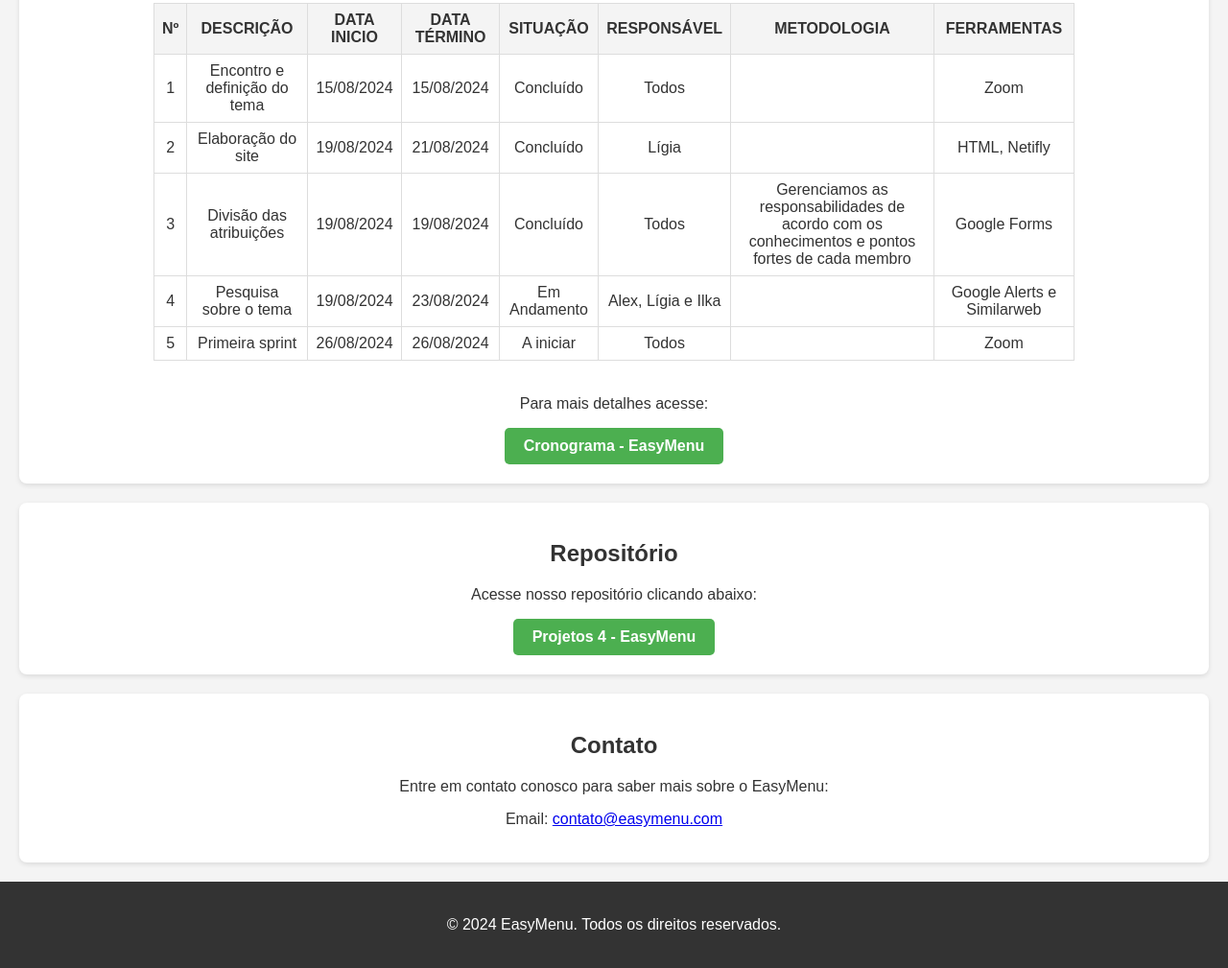
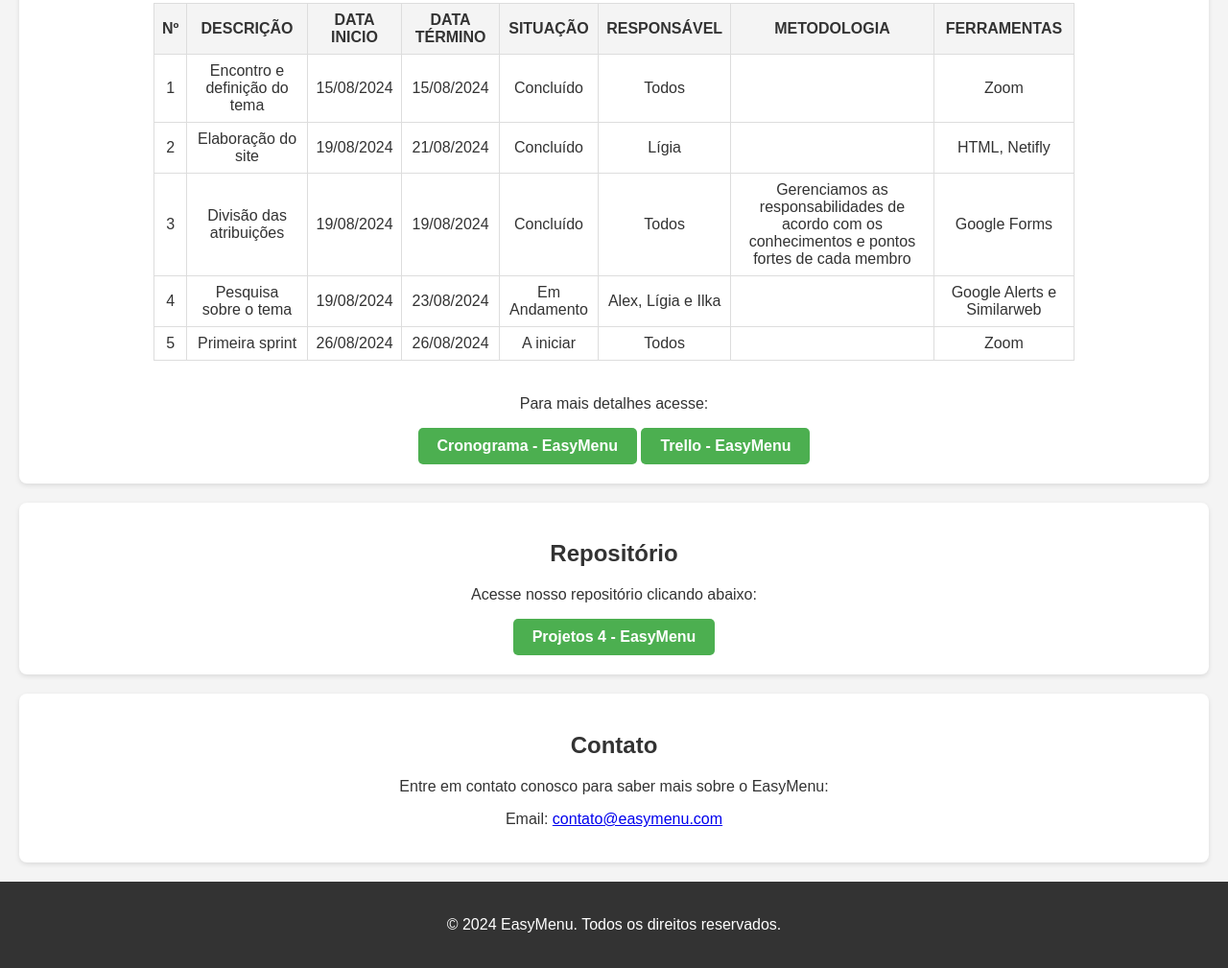
Before and after one commit to ligiaboliveira/site-easy-menu, a plain HTML site: page index.html in a window 1280 px wide. Shown: the part 2165-3174 px from the top of the page at 96% size. Drawn offline with Linux system fonts and the light colour scheme.

Commit message:
✨ inclusão do trello

```diff
--- a/index.html
+++ b/index.html
@@ -310,11 +310,8 @@
         </table>
       </div>
       <p>Para mais detalhes acesse:</p>
-      <a
-        href="https://docs.google.com/spreadsheets/d/1kSiCjFnusmwibJM0Dsu1hSBbeKvpzysKPDuhbrlu7sM/edit?gid=0#gid=0"
-        class="btn"
-        >Cronograma - EasyMenu</a
-      >
+      <a href="https://docs.google.com/spreadsheets/d/1kSiCjFnusmwibJM0Dsu1hSBbeKvpzysKPDuhbrlu7sM/edit?gid=0#gid=0"class="btn">Cronograma - EasyMenu</a>
+      <a href="https://trello.com/b/5Re2R7ZH/easymenu"class="btn">Trello - EasyMenu</a>
     </section>
 
     <section id="repositorio">
```
